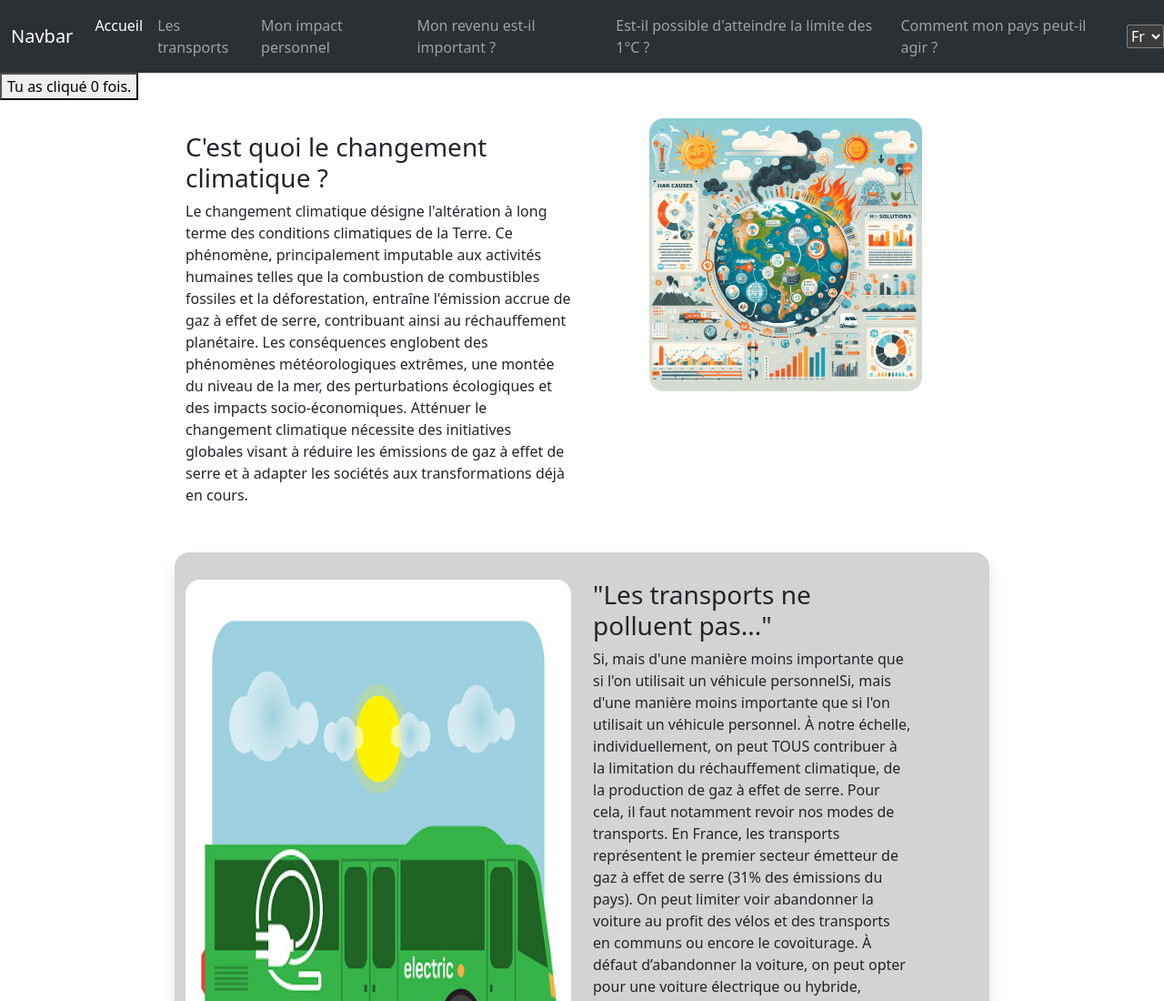
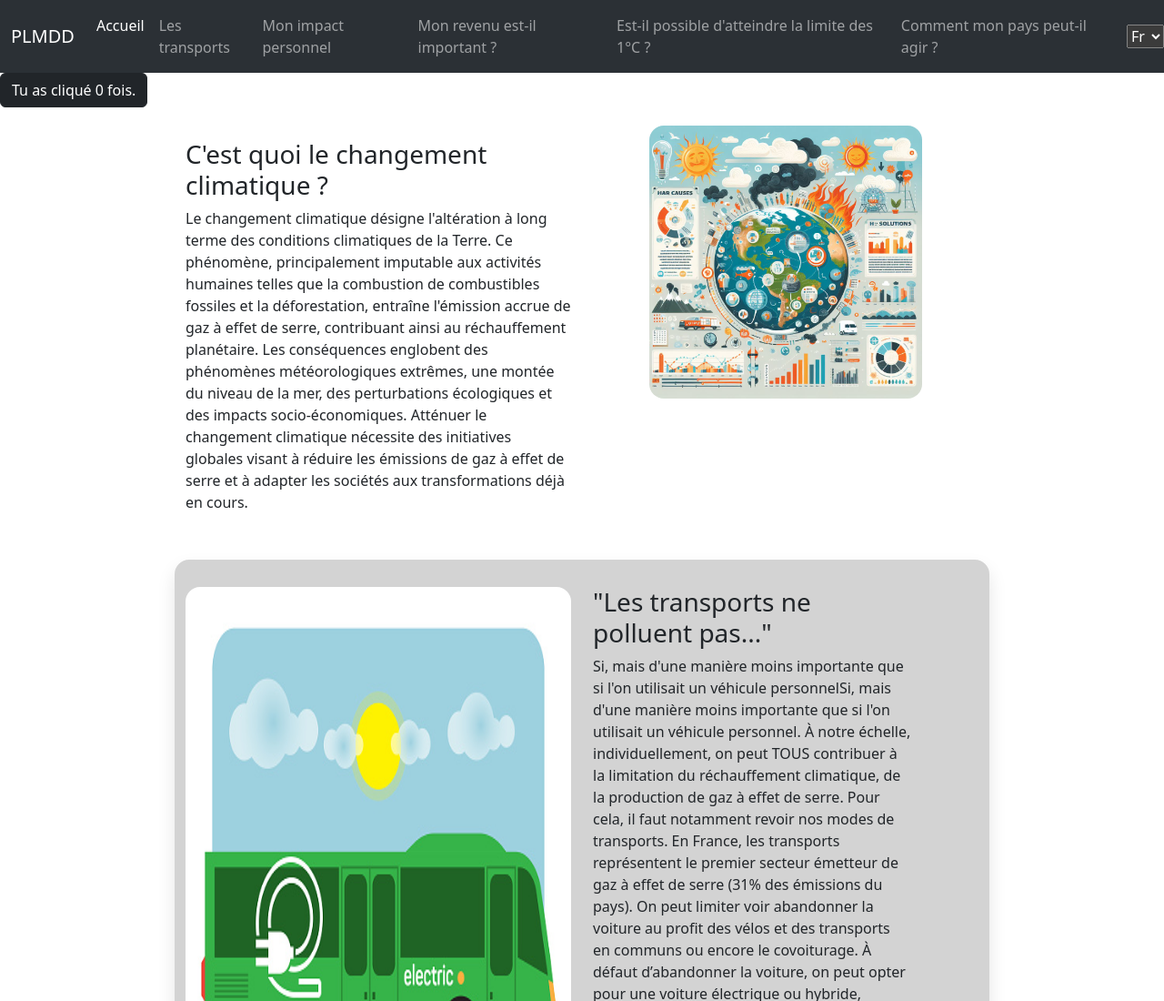
Before and after one commit to remi-lem/504GatewayTimeout, a plain HTML site: page index.html in a window 1280 px wide. Shown: the top 1100 px of the page at 91% size. Drawn offline with nearby package versions, Linux system fonts and the light colour scheme.

Commit message:
maj de la derneire chance

```diff
--- a/index.html
+++ b/index.html
@@ -3,7 +3,7 @@
 <head>
   <meta charset="utf-8" />
   <meta name="viewport" content="width=device-width, initial-scale=1" />
-  <title id="title"></title>
+  <title>Pour le monde de demain</title>
   <link
           href="https://cdn.jsdelivr.net/npm/bootstrap@5.3.2/dist/css/bootstrap.min.css"
           rel="stylesheet"
@@ -24,7 +24,7 @@
 <!-------DEBUT NAVBAR------->
 <nav id="nav" class="navbar sticky-top navbar-expand-lg bg-body-tertiary" data-bs-theme="dark">
   <div class="container-fluid">
-    <a class="navbar-brand" id="navbar-brand" href="#"></a>
+    <a class="navbar-brand" href="#">PLMDD</a>
     <button
             class="navbar-toggler"
             type="button"
@@ -66,7 +66,7 @@
   </select>
 </nav>
 
-<button class="btn-dark" type="button" id="btnCompteur">Tu as cliqué <span id="txtCompt">0</span> fois. <span id="txtComptSpec"></span></button>
+<button class="btn-dark btn" type="button" id="btnCompteur">Tu as cliqué <span id="txtCompt">0</span> fois. <span id="txtComptSpec"></span></button>
 <audio id="music" autoplay>
   <source src="audios/fnafkid.mp3" type="audio/mp3">
 </audio>
```
